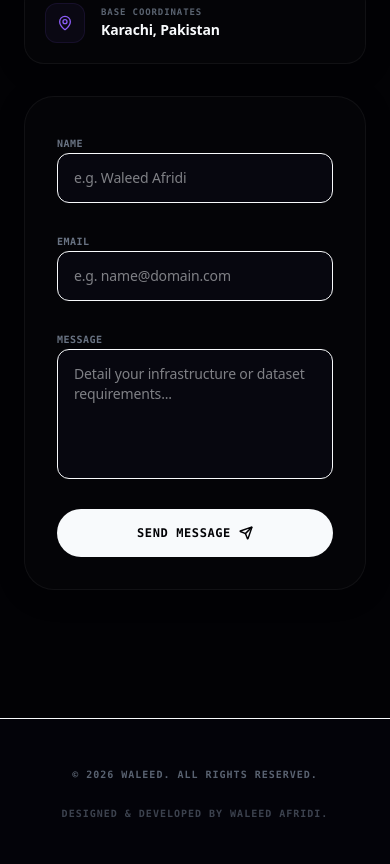
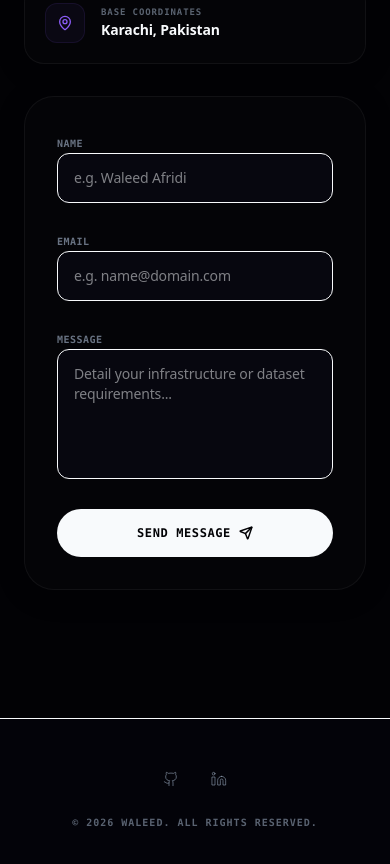
Before and after one commit to WaleedAfridi-1/portfolio, a Next.js app: page / in a window 390 px wide. Shown: the part 7332-8196 px from the top of the page. Built offline with nearby package versions, Linux system fonts and the light colour scheme; no server answers.

Commit message:
feat: updated footer layout and fixed linkedin icon compilation issue

```diff
--- a/components/Footer.tsx
+++ b/components/Footer.tsx
@@ -3,13 +3,49 @@
 export default function Footer() {
   return (
     <footer className="border-t border-premium py-12 px-6 bg-bg-secondary/40 relative z-10">
-      <div className="max-w-7xl mx-auto flex flex-col sm:flex-row items-center justify-between gap-6 text-[10px] font-mono font-semibold tracking-widest text-text-muted/60 uppercase">
-        <p>
+      <div className="max-w-7xl mx-auto flex flex-col md:flex-row items-center justify-between gap-6 text-[10px] font-mono font-semibold tracking-widest text-text-muted/60 uppercase">
+
+        {/* Copyright Text */}
+        <p className="text-center md:text-left order-2 md:order-1">
           &copy; {new Date().getFullYear()} WALEED. All Rights Reserved.
         </p>
-        <p className="text-right text-text-muted/40 sm:text-right">
-          Designed & Developed by Waleed Afridi.
+
+        {/* Social Links (Centered on Mobile, In the Middle on Desktop) */}
+        <div className="flex items-center gap-6 order-1 md:order-2">
+          <a
+            href="https://github.com/WaleedAfridi-1"
+            target="_blank"
+            rel="noopener noreferrer"
+            className="text-text-muted/60 hover:text-text-main hover:scale-105 active:scale-95 transition-all duration-300 p-1"
+            aria-label="GitHub Profile"
+          >
+            {/* GitHub SVG icon */}
+            <svg className="w-4 h-4" viewBox="0 0 24 24" fill="none" stroke="currentColor" strokeWidth="1.5" strokeLinecap="round" strokeLinejoin="round">
+              <path d="M15 22v-4a4.8 4.8 0 0 0-1-3.5c3 0 6-2 6-5.5.08-1.25-.27-2.48-1-3.5.28-1.15.28-2.35 0-3.5 0 0-1 0-3 1.5-2.64-.5-5.36-.5-8 0C6 2 5 2 5 2c-.3 1.15-.3 2.35 0 3.5A5.403 5.403 0 0 0 4 9c0 3.5 3 5.5 6 5.5-.39.49-.68 1.05-.85 1.65-.17.6-.22 1.23-.15 1.85v4" />
+              <path d="M9 18c-4.51 2-5-2-7-2" />
+            </svg>
+          </a>
+          <a
+            href="https://www.linkedin.com/in/waleed-afridi-3931a8333/"
+            target="_blank"
+            rel="noopener noreferrer"
+            className="text-text-muted/60 hover:text-text-main hover:scale-105 active:scale-95 transition-all duration-300 p-1"
+            aria-label="LinkedIn Profile"
+          >
+            {/* LinkedIn SVG icon */}
+            <svg className="w-4 h-4" viewBox="0 0 24 24" fill="none" stroke="currentColor" strokeWidth="1.5" strokeLinecap="round" strokeLinejoin="round">
+              <path d="M16 8a6 6 0 0 1 6 6v7h-4v-7a2 2 0 0 0-2-2 2 2 0 0 0-2 2v7h-4v-7a6 6 0 0 1 6-6z" />
+              <rect x="2" y="9" width="4" height="12" />
+              <circle cx="4" cy="4" r="2" />
+            </svg>
+          </a>
+        </div>
+
+        {/* Developer Attribution */}
+        <p className="text-center md:text-right text-text-muted/40 order-3">
+
         </p>
+
       </div>
     </footer>
   );
--- a/components/Navbar.tsx
+++ b/components/Navbar.tsx
@@ -1,7 +1,7 @@
 "use client";
 import { useState, useEffect } from "react";
 import { motion, AnimatePresence } from "framer-motion";
-import { Menu, X, ArrowUpRight } from "lucide-react";
+import { Menu, X, ArrowUpRight, Download } from "lucide-react"; // Download icon add kiya
 import ThemeToggle from "./ThemeToggle";
 
 const navLinks = [
@@ -13,10 +13,17 @@ const navLinks = [
 
 export default function Navbar() {
   const [scrolled, setScrolled] = useState(false);
+  const [isHeroSection, setIsHeroSection] = useState(true); // Track karega ke user Hero page par hai ya nahi
   const [isOpen, setIsOpen] = useState(false);
 
   useEffect(() => {
-    const handleScroll = () => setScrolled(window.scrollY > 30);
+    const handleScroll = () => {
+      setScrolled(window.scrollY > 30);
+
+
+      setIsHeroSection(window.scrollY < 500);
+    };
+
     window.addEventListener("scroll", handleScroll);
     return () => window.removeEventListener("scroll", handleScroll);
   }, []);
@@ -59,6 +66,24 @@ export default function Navbar() {
           {/* Controls Capsule */}
           <div className="flex items-center gap-2">
             <ThemeToggle />
+
+            {/* DESKTOP RESUME BUTTON (Sirf Hero Section mein dikhega) */}
+            <AnimatePresence>
+              {isHeroSection && (
+                <motion.a
+                  initial={{ opacity: 0, scale: 0.8, width: 0 }}
+                  animate={{ opacity: 1, scale: 1, width: "auto" }}
+                  exit={{ opacity: 0, scale: 0.8, width: 0 }}
+                  transition={{ duration: 0.3 }}
+                  href="/resume.pdf"
+                  download="Waleed_Resume.pdf"
+                  className="flex items-center gap-2 text-xs font-bold border border-text-main/20 hover:border-text-main text-text-main hover:bg-text-main/5 px-5 py-3 rounded-full transition-all duration-300 tracking-wider uppercase font-mono overflow-hidden whitespace-nowrap packed-btn"
+                >
+                  Resume <Download className="w-3.5 h-3.5" />
+                </motion.a>
+              )}
+            </AnimatePresence>
+
             <a
               href="#contact"
               className="flex items-center gap-2 text-xs font-bold bg-text-main text-bg-primary hover:scale-[1.03] active:scale-[0.98] px-6 py-3 rounded-full transition-all duration-300 shadow-xl tracking-wider uppercase font-mono"
@@ -104,10 +129,28 @@ export default function Navbar() {
                   {link.name}
                 </motion.a>
               ))}
+
+              {/* MOBILE RESUME BUTTON (Sirf tab dikhega jab drawer open ho aur user Hero section par ho) */}
+              <AnimatePresence>
+                {isHeroSection && (
+                  <motion.a
+                    initial={{ opacity: 0, height: 0 }}
+                    animate={{ opacity: 1, height: "auto" }}
+                    exit={{ opacity: 0, height: 0 }}
+                    href="/resume.pdf"
+                    download="Waleed_Resume.pdf"
+                    onClick={() => setIsOpen(false)}
+                    className="w-full text-center flex items-center justify-center gap-2 text-xs font-bold border border-text-main/20 text-text-main py-4 rounded-xl mt-2 tracking-widest uppercase font-mono overflow-hidden"
+                  >
+                    Download Resume <Download className="w-3.5 h-3.5" />
+                  </motion.a>
+                )}
+              </AnimatePresence>
+
               <a
                 href="#contact"
                 onClick={() => setIsOpen(false)}
-                className="w-full text-center text-xs font-bold bg-text-main text-bg-primary py-4 rounded-xl mt-4 tracking-widest uppercase font-mono"
+                className="w-full text-center text-xs font-bold bg-text-main text-bg-primary py-4 rounded-xl mt-2 tracking-widest uppercase font-mono"
               >
                 Get in Touch
               </a>
```
Also changed, not shown: 1 other file (tests, documents, lock files or other folders).
